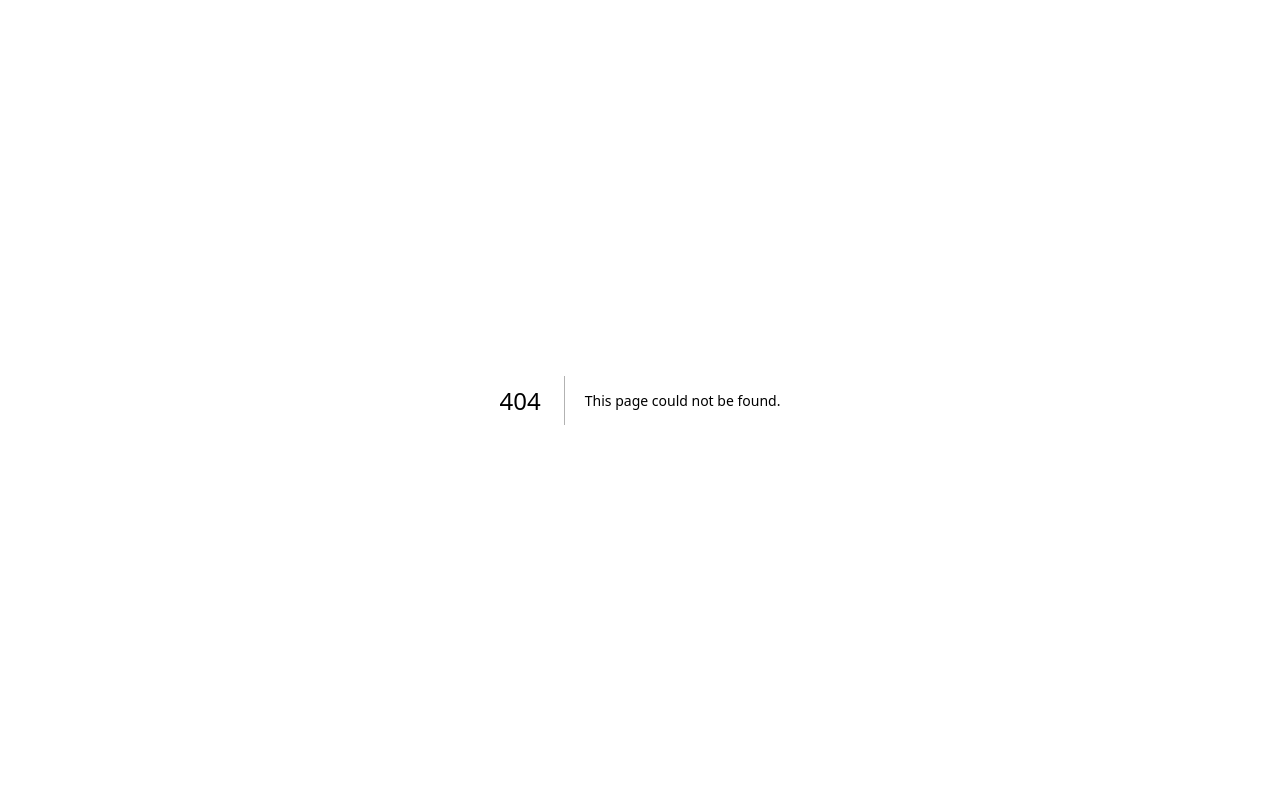
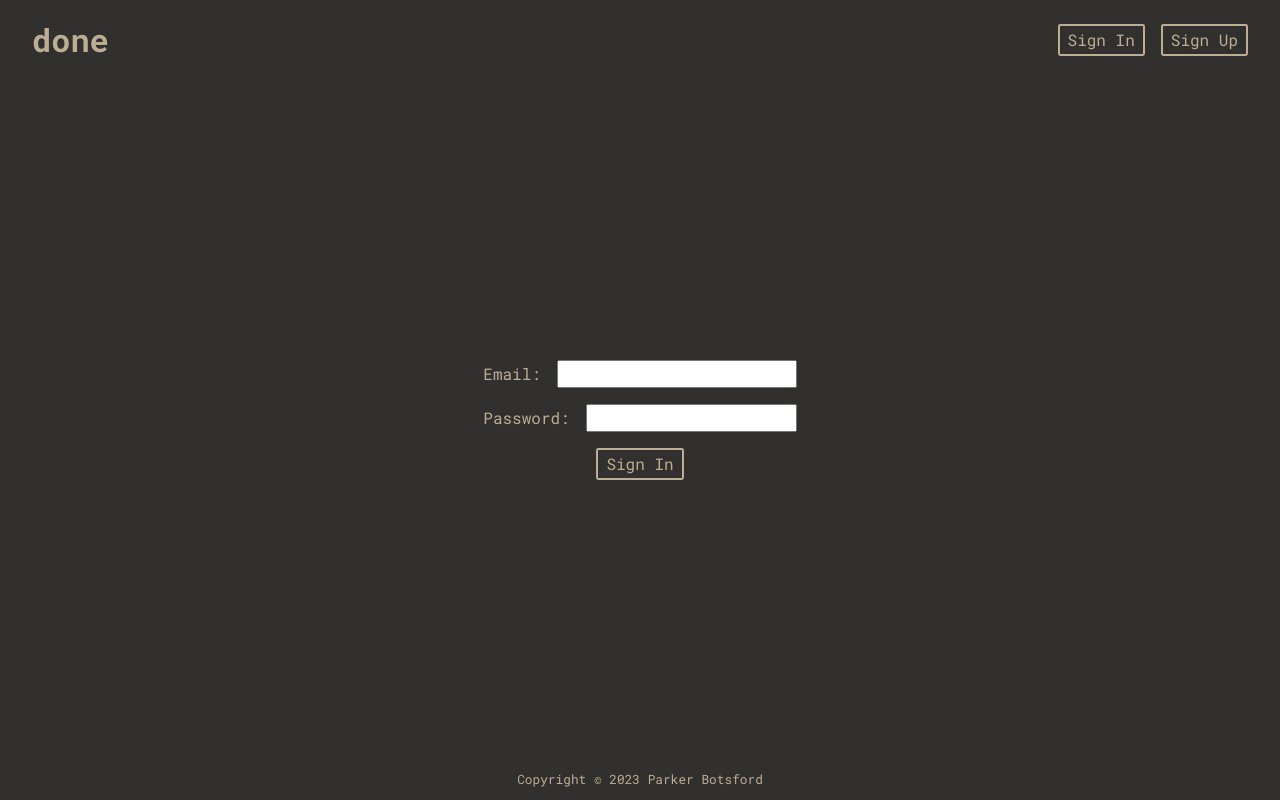
Before and after one commit to parbots/done, a Next.js app: page /signin in a window 1280 px wide. Before the commit this address had no page. Built offline with nearby package versions, Linux system fonts and the light colour scheme.

Commit message:
Create signin page with basic page structure

```diff
--- a/src/components/header/Header.tsx
+++ b/src/components/header/Header.tsx
@@ -8,7 +8,7 @@ export const Header = () => {
         <header className={styles.header}>
             <h2 className={styles.title}>done</h2>
             <nav className={styles.nav}>
-                <Link href='/' className={styles.navLink + ' ' + styles.loginLink}>Login</Link>
+                <Link href='/signin' className={styles.navLink + ' ' + styles.loginLink}>Sign In</Link>
                 <Link href='/' className={styles.navLink + ' ' + styles.signupLink}>Sign Up</Link>
             </nav>
         </header>
--- a/src/pages/index.tsx
+++ b/src/pages/index.tsx
@@ -16,7 +16,6 @@ export default function HomePage() {
                 <link rel='icon' href='/favicon.ico' />
             </Head>
 
-
             <div className={styles.page}>
                 <Header />
 
--- a/src/pages/list.tsx
+++ b/src/pages/list.tsx
@@ -109,7 +109,6 @@ export default function ListPage() {
                 <link rel='icon' href='/favicon.ico' />
             </Head>
 
-
             <div className={styles.page}>
                 <Header />
 
--- /dev/null
+++ b/src/pages/signin.tsx
@@ -0,0 +1,42 @@
+
+import Head from 'next/head'
+
+import styles from '@styles/SigninPage.module.css'
+
+import { Header } from '@components/header'
+import { Footer } from '@components/footer'
+
+export default function SigninPage() {
+    return (
+        <>
+            <Head>
+                <title>Sign In</title>
+                <meta name='description' content='Get stuff done.' />
+                <meta name='viewport' content='width=device-width, initial-scale=1' />
+                <link rel='icon' href='/favicon.ico' />
+            </Head>
+
+            <div className={styles.page}>
+                <Header />
+
+                <main className={styles.main}>
+                    <form className={styles.signinForm}>
+                        <fieldset className={styles.emailFieldset}>
+                            <label htmlFor='signinEmailInput'>Email:</label>
+                            <input type='email' id='signinEmailInput' value='' className={styles.emailInput} />
+                        </fieldset>
+
+                        <fieldset className={styles.passwordFieldset}>
+                            <label htmlFor='signinPasswordInput'>Password:</label>
+                            <input type='password' id='signinPasswordInput' value='' className={styles.passwordInput} />
+                        </fieldset>
+
+                        <button type='submit' className={styles.signinButton}>Sign In</button>
+                    </form>
+                </main>
+
+                <Footer />
+            </div>
+        </>
+    );
+};
--- /dev/null
+++ b/src/styles/SigninPage.module.css
@@ -0,0 +1,65 @@
+
+.page {
+    display: flex;
+    flex-direction: column;
+}
+
+.main {
+    min-height: 85vh;
+
+    display: flex;
+    flex-direction: column;
+    justify-content: center;
+    align-items: center;
+    gap: 2rem;
+}
+
+.signinForm {
+    display: flex;
+    flex-direction: column;
+    justify-content: space-between;
+    align-items: center;
+    gap: 1rem;
+}
+
+.emailFieldset {
+    width: 100%;
+
+    display: flex;
+    flex-direction: row;
+    justify-content: space-between;
+    align-items: center;
+    gap: 1rem;
+
+    border: none;
+}
+
+.emailInput {
+    flex: 1;
+}
+
+.passwordFieldset {
+    width: 100%;
+
+    display: flex;
+    flex-direction: row;
+    justify-content: space-evenly;
+    align-items: center;
+    gap: 1rem;
+
+    border: none;
+}
+
+.passwordInput {
+    flex: 1;
+}
+
+.signinButton {
+    padding: 0.15rem 0.5rem;
+
+    border: solid 0.15rem var(--color);
+    border-radius: 0.15rem;
+
+    color: var(--color);
+    background: none;
+}
```
